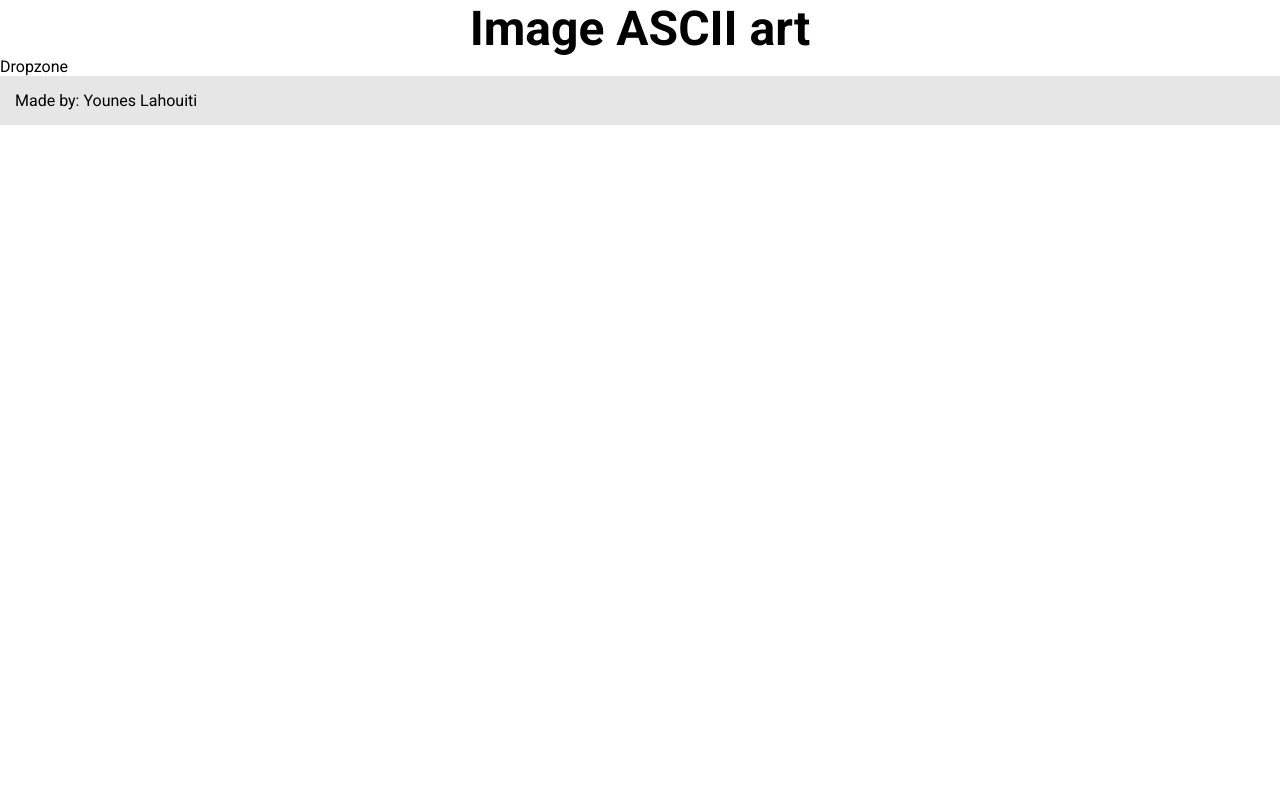
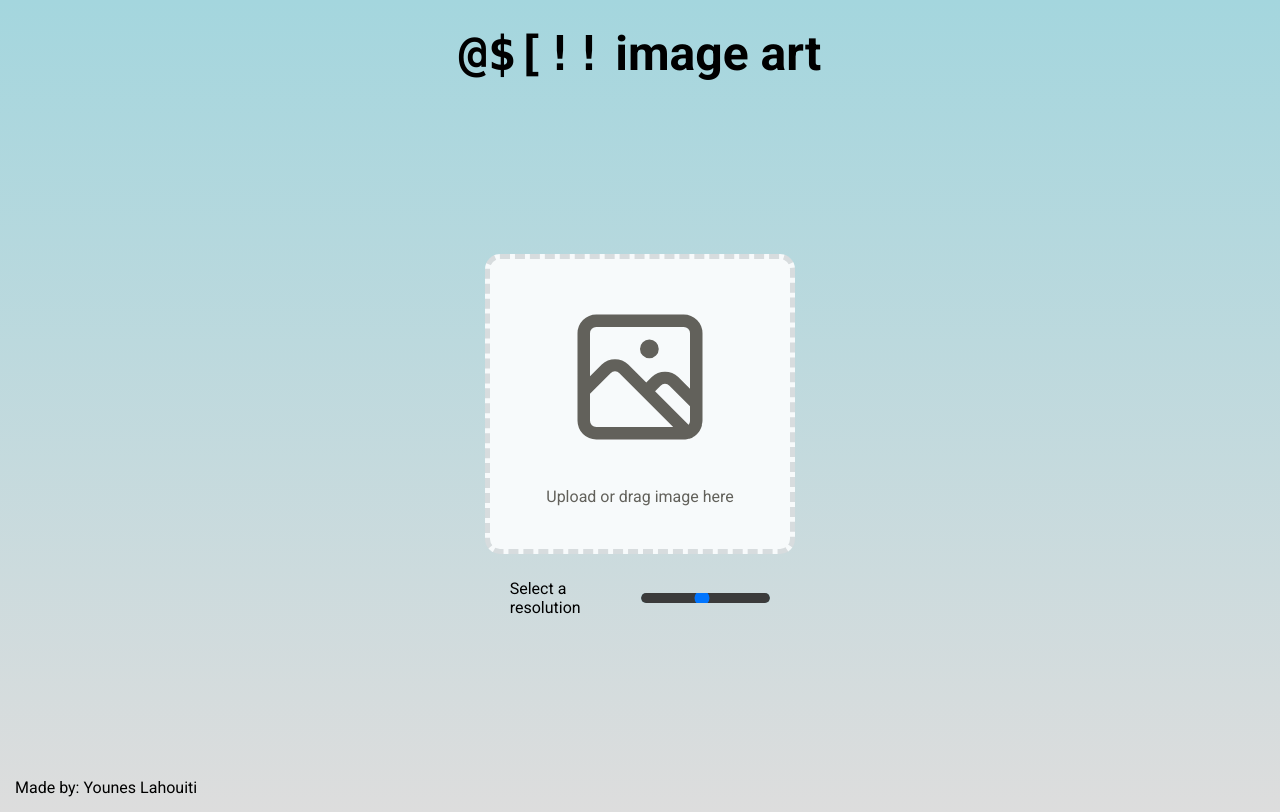
Before and after one commit to LePhenix47/Image-ASCII-art_Younes-Lahouiti, a website built with webpack: page index.html in a window 1280 px wide. Built offline with Linux system fonts and the light colour scheme.

Commit message:
Creation of the design of the mini-project

```diff
--- a/index.html
+++ b/index.html
@@ -13,7 +13,8 @@
     <meta property="og:type" content="website" />
     <meta property="og:title" content="Home page" />
     <meta property="og:description" content="" />
-    <!-- <meta property="og:image" content="/profile-pic.jpg" /> -->
+
+    <meta property="og:image" content="/profile-pic.jpg" />
     <meta property="og:image:width" content="130" />
     <meta property="og:image:height" content="170" />
     <meta property="og:url" content="https://younes-portfolio-dev.vercel.app/" />
@@ -28,7 +29,7 @@
     <script src="https://kit.fontawesome.com/904e9ee361.js" crossorigin="anonymous"></script>
 
     <!-- Page logo -->
-    <link rel="icon" type="image/png" href="./public/images/png/visualizer-icon.png" />
+    <link rel="icon" type="image/png" href="./public/png/icon.png" />
 
     <!-- JS -->
     <script defer src="./dist/index.js"></script>
@@ -37,15 +38,16 @@
 
 <body>
     <header class="header">
-        <h1 class="header__title">Image ASCII art</h1>
-        <canvas class="header__canvas"></canvas>
+        <h1 class="header__title"><span class="header__title--ascii">@$[!!</span> image art</h1>
     </header>
     <main class="index">
-        <section class="index__dropdown">
-            <label for="dropzone">Dropzone</label>
-            <input type="file" class="hide" id="dropzone" accept="image/*" />
+        <section class="index__container">
+            <drop-zone></drop-zone>
             <canvas class="index__canvas"></canvas>
-        </section>
+            <div class="index__controls">
+                <label class="index__resolution-label" for="range">Select a resolution</label>
+                <input class="index__resolution-range" type="range" id="range" min="5" max="20" value="12" step="1" />
+            </div>
     </main>
     <footer class="footer">
         <p class="footer__paragraph">Made by: <a href="https://younes-portfolio-dev.vercel.app/" target="blank">Younes
--- /dev/null
+++ b/src/components/dropzone.component.ts
@@ -0,0 +1,333 @@
+const dropzoneTemplateElement: HTMLTemplateElement =
+  document.createElement("template");
+
+const cssReset: string = /*css */ `
+@import url(https://fonts.googleapis.com/css2?family=Roboto:wght@100;400;500;700&display=swap);
+
+:root {
+    --bg-primary: #a4d6de;
+    --bg-secondary: #ddd;
+    --bg-tertiary: #a5a5a5;
+    --color-primary: #000;
+    --selection-bg-color: #005aff;
+    --scrollbar-track-bg-color: transparent;
+    --scrollbar-thumb-bg-color: #757575;
+    --scrollbar-thumb-bg-color--hover: #9d9d9d;
+    --scrollbar-thumb-bg-color--active: #9d9d9d
+}
+
+::backdrop {
+    --scrollbar-track-bg-color: transparent;
+    --scrollbar-thumb-bg-color: #757575;
+    --scrollbar-thumb-bg-color--hover: #9d9d9d;
+    --scrollbar-thumb-bg-color--active: #9d9d9d
+}
+
+.hide {
+    display: none !important
+}
+
+.no-pointer-events {
+    pointer-events: none
+}
+
+@media(prefers-reduced-motion:reduce) {
+    *, :after, :before {
+        animation: none !important;
+        transition: none !important
+    }
+}
+
+*, :after, :before {
+    box-sizing: border-box;
+    margin: 0;
+    padding: 0
+}
+
+::-moz-selection {
+    -webkit-text-stroke: transparent;
+    background-color: var(--selection-bg-color);
+    color: currentColor
+}
+
+::selection {
+    -webkit-text-stroke: transparent;
+    background-color: var(--selection-bg-color);
+    color: currentColor
+}
+
+html {
+    color-scheme: dark light;
+    scroll-behavior: smooth;
+    scroll-padding-top: 50%
+}
+
+body {
+    background-image: linear-gradient(180deg, #a4d6de, #ddd, #4f4869, #1d1d1d);
+    background-position: 0 0;
+    background-size: 300% 300%;
+    color: var(--color-primary);
+    min-height: 100dvh;
+    overflow-x: hidden;
+    transition: background-position .6s ease-in-out, color .35s ease-in-out
+}
+
+:is(ul, ol) {
+    list-style-type: none
+}
+
+button {
+    background-color: transparent;
+    border-color: transparent;
+    color: inherit;
+    font-family: inherit
+}
+
+button:hover {
+    cursor: pointer
+}
+
+button:hover:disabled {
+    cursor: not-allowed
+}
+
+input {
+    font-family: inherit
+}
+
+input, input:focus {
+    border-color: transparent
+}
+
+input:focus {
+    outline: transparent
+}
+
+textarea {
+    font-family: inherit
+}
+
+textarea, textarea:focus {
+    border-color: transparent
+}
+
+textarea:focus {
+    outline: transparent
+}
+
+a {
+    color: inherit;
+    text-decoration: none
+}
+
+a:visited {
+    color: currentColor
+}
+
+label:hover {
+    cursor: pointer
+}
+
+fieldset {
+    border-color: transparent
+}
+
+legend {
+    position: static
+}
+
+dialog {
+    inset: 50%;
+    margin: 0;
+    padding: 0;
+    position: fixed;
+    translate: -50% -50%;
+    z-index: 0
+}
+
+dialog, select {
+    border: transparent
+}
+
+select {
+    font-family: inherit
+}
+
+select:hover {
+    cursor: pointer
+}
+
+option {
+    font-family: inherit
+}
+
+:is(p, h1, h2, h3, h4, h5, h6, span):empty {
+    display: none !important
+}
+
+body {
+    font-family: Roboto, system-ui, -apple-system, BlinkMacSystemFont, Segoe UI, Oxygen, Ubuntu, Cantarell, Open Sans, Helvetica Neue, sans-serif
+}
+
+h1 {
+    font-size: 48px
+}
+
+h2 {
+    font-size: 24px;
+    font-weight: 500
+}
+
+::-webkit-scrollbar {
+    background-color: var(--scrollbar-track-bg-color);
+    border-radius: 100vmax;
+    margin-block: 15px;
+    width: 10px
+}
+
+::-webkit-scrollbar-thumb {
+    background-color: var(--scrollbar-thumb-bg-color);
+    border: 3px solid var(--bg-primary);
+    border-radius: 100vmax
+}
+
+::-webkit-scrollbar-thumb:hover {
+    background-color: var(--scrollbar-thumb-bg-color--hover)
+}
+
+::-webkit-scrollbar-thumb:active {
+    background-color: var(--scrollbar-thumb-bg-color--active)
+}
+
+@supports(scrollbar-color:black white) {
+    :root {
+        scrollbar-color: var(--scrollbar-thumb-bg-color) var(--scrollbar-track-bg-color);
+        scrollbar-width: thin
+    }
+}
+`;
+
+const cssDropzoneStyle: string = /* css */ `
+.index__dropzone {
+    align-items: center;
+    display: flex;
+    flex-direction: column;
+    gap: 0;
+    justify-content: center;
+    position: relative;
+    --bg: #f7fafb;
+    --border: #d7dcde;
+    aspect-ratio: 1/1;
+    background-color: var(--bg);
+    border: 5px dashed var(--border);
+    border-radius: 15px;
+    height: 300px;
+    transition: border .35s ease-in-out, filter .35s ease-in-out
+}
+
+.index__dropzone.active {
+    border: 5px solid var(--border);
+    filter: brightness(1.25)
+}
+
+.index__label {
+    --color: #62615b;
+    align-items: center;
+    aspect-ratio: 1/1;
+    color: var(--color);
+    display: inline-flex;
+    flex-direction: column;
+    gap: 35px;
+    height: inherit;
+    justify-content: center
+}
+
+.index__label>svg {
+    order: -1
+}
+
+.index__canvas {
+    color: inherit;
+    height: 100%;
+    position: absolute;
+    width: 100%;
+    z-index: -1
+}
+
+@media(prefers-color-scheme:dark) {
+    :root {
+        --bg-primary: #2e3043;
+        --bg-secondary: #1d1d1d;
+        --bg-tertiary: #5a5a5a;
+        --color-primary: #fff;
+        --selection-bg-color: orange;
+        --scrollbar-track-bg-color: transparent;
+        --scrollbar-thumb-bg-color: #757575;
+        --scrollbar-thumb-bg-color--hover: #9d9d9d;
+        --scrollbar-thumb-bg-color--active: #9d9d9d
+    }
+
+    body {
+        background-position: 100% 100% !important
+    }
+
+    .index__dropzone {
+        --bg: #030607;
+        --border: #202527
+    }
+
+    .index__label {
+        --color: #9d9ea4
+    }
+
+    ::backdrop {
+        --scrollbar-track-bg-color: transparent;
+        --scrollbar-thumb-bg-color: #757575;
+        --scrollbar-thumb-bg-color--hover: #9d9d9d;
+        --scrollbar-thumb-bg-color--active: #9d9d9d
+    }
+}
+`;
+const htmlDropzoneContent: string = /* html */ `
+ <section class="index__dropzone">
+                <!-- <drop-zone></drop-zone> -->
+                <label class="index__label" for="dropzone">Upload or drag image here
+                    <svg xmlns="http://www.w3.org/2000/svg" viewBox="0 0 24 24" width="150" height="150" id="image"
+                        fill="currentColor">
+                        <path
+                            d="M19,2H5A3,3,0,0,0,2,5V19a3,3,0,0,0,3,3H19a2.81,2.81,0,0,0,.49-.05l.3-.07.07,0h0l.05,0,.37-.14.13-.07c.1-.06.21-.11.31-.18a3.79,3.79,0,0,0,.38-.32l.07-.09a2.69,2.69,0,0,0,.27-.32l.09-.13a2.31,2.31,0,0,0,.18-.35,1,1,0,0,0,.07-.15c.05-.12.08-.25.12-.38l0-.15A2.6,2.6,0,0,0,22,19V5A3,3,0,0,0,19,2ZM5,20a1,1,0,0,1-1-1V14.69l3.29-3.3h0a1,1,0,0,1,1.42,0L17.31,20Zm15-1a1,1,0,0,1-.07.36,1,1,0,0,1-.08.14.94.94,0,0,1-.09.12l-5.35-5.35.88-.88a1,1,0,0,1,1.42,0h0L20,16.69Zm0-5.14L18.12,12a3.08,3.08,0,0,0-4.24,0l-.88.88L10.12,10a3.08,3.08,0,0,0-4.24,0L4,11.86V5A1,1,0,0,1,5,4H19a1,1,0,0,1,1,1ZM13.5,6A1.5,1.5,0,1,0,15,7.5,1.5,1.5,0,0,0,13.5,6Z">
+                        </path>
+                    </svg>
+                </label>
+                <input type="file" class="hide" id="dropzone" accept="image/*" />
+    </section>
+`;
+
+dropzoneTemplateElement.innerHTML = /*html */ `
+  <style>
+    ${cssReset}
+    ${cssDropzoneStyle}
+  </style>
+
+  ${htmlDropzoneContent}
+`;
+
+class DropZone extends HTMLElement {
+  constructor() {
+    super();
+    //We create the cotnainer that holds the web component
+    const shadowRoot: ShadowRoot = this.attachShadow({ mode: "open" });
+
+    //We clone the template
+    const clonedTemplate: Node =
+      dropzoneTemplateElement.content.cloneNode(true);
+    //We add it as a child of our web component
+    shadowRoot.appendChild(clonedTemplate);
+  }
+
+  connectedCallback() {}
+
+  disconnectedCallback() {}
+}
+
+customElements.define("drop-zone", DropZone);
--- a/src/index.ts
+++ b/src/index.ts
@@ -1,3 +1,5 @@
 import { log } from "./utils/functions/console.functions";
 
+import "./components/dropzone.component";
+
 log("Hello world! Just imported from the console functions");
--- a/src/sass/base/_normalization.scss
+++ b/src/sass/base/_normalization.scss
@@ -25,7 +25,9 @@
 
 *::selection {
     -webkit-text-stroke: transparent;
+
     color: currentColor;
+
     background-color: var(--selection-bg-color);
 }
 
@@ -38,12 +40,18 @@ html {
 
 
 body {
-    min-height: 80dvh;
+    min-height: 100dvh;
+
     overflow-x: hidden;
-    background-color: var(--bg-primary);
+
+    background-image: linear-gradient(180deg, #a4d6de, #dddddd, #4f4869, #1d1d1d);
+    background-position: 0% 0%;
+    background-size: 300% 300%;
+
     color: var(--color-primary);
+
     transition:
-        background-color 350ms ease-in-out,
+        background-position 600ms ease-in-out,
         color 350ms ease-in-out,
     ;
 }
@@ -143,7 +151,7 @@ option {
 }
 
 //Makes empty text blocks elements disappear
-:empty:is(p, h1, h2, h3, h4,
-    h5, h6, span) {
-    display: none;
+:is(p, h1, h2, h3, h4,
+    h5, h6, span):empty {
+    display: none !important;
 }
--- a/src/sass/layout/_footer.scss
+++ b/src/sass/layout/_footer.scss
@@ -2,7 +2,6 @@
 
 .footer {
     z-index: 3;
-    background-color: var(--bg-secondary);
 
     &__paragraph {
         padding: 15px;
--- a/src/sass/layout/_header.scss
+++ b/src/sass/layout/_header.scss
@@ -2,9 +2,15 @@
 
 .header {
     @include center-flex-column;
-    position: relative;
 
-    &__title {}
+    &__title {
+        margin-block: 25px;
+
+        &--ascii {
+            font-family: "Consolas";
+        }
+    }
+
 
     &__canvas {
         position: absolute;
--- a/src/sass/pages/_index.scss
+++ b/src/sass/pages/_index.scss
@@ -2,8 +2,50 @@
 
 .index {
     position: relative;
+    min-height: 82dvh;
+
+    @include center-flex-column;
+
+    &__container {
+        position: relative;
+
+        @include center-flex-column(25px)
+    }
+
+    & drop-zone {}
+
 
     &__canvas {
+        z-index: -1;
+        color: inherit;
+
         position: absolute;
+        @include absolute-center;
+
+        height: 100%;
+        width: 100%;
     }
+
+    &__controls {
+        @include center-flex;
+    }
+
+    &__resolution-label {}
+
+    &__resolution-range {
+
+        // -webkit-appearance: none;
+        // -moz-appearance: none;
+        // appearance: none;
+        background-color: var(--bg-primary);
+        border-radius: 25px;
+        height: 10px;
+
+        width: 50%;
+
+        @include input-range-style;
+
+
+    }
+
 }
--- a/src/sass/utils/_variables.scss
+++ b/src/sass/utils/_variables.scss
@@ -6,8 +6,8 @@ $scrollbar-thumb-bg-color--active: #9d9d9d;
 $selection-bg-color: #005aff;
 
 
-$bg-primary: white;
-$bg-secondary: #e6e6e6;
+$bg-primary: #a4d6de;
+$bg-secondary: #dddddd;
 $bg-tertiary: #a5a5a5;
 
 $color-primary: black;
```
Also changed, not shown: src/sass/themes/_dark-theme.scss (+16 -4 lines), src/sass/utils/_mixins.scss (+61 -0 lines), dist/index.js, dist/style.css, public/png/icon.png (added), public/svg/image-icon.svg (added).
